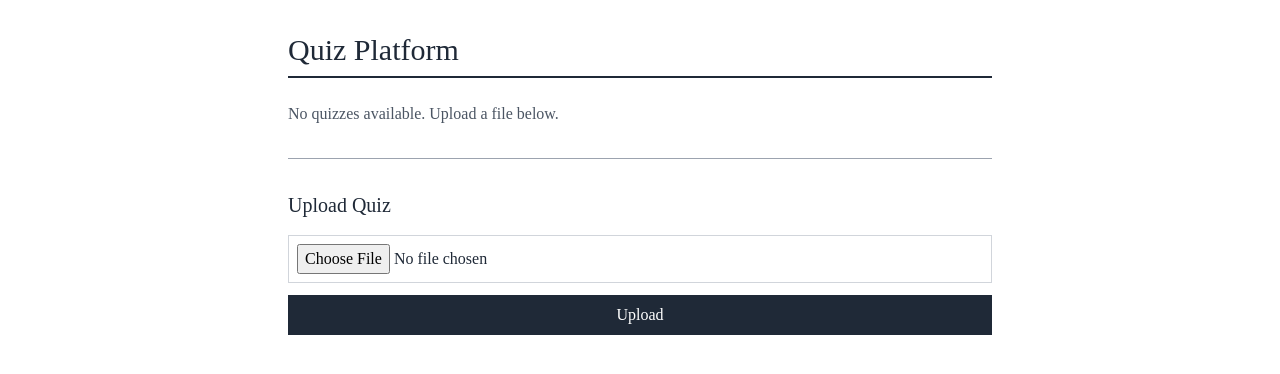
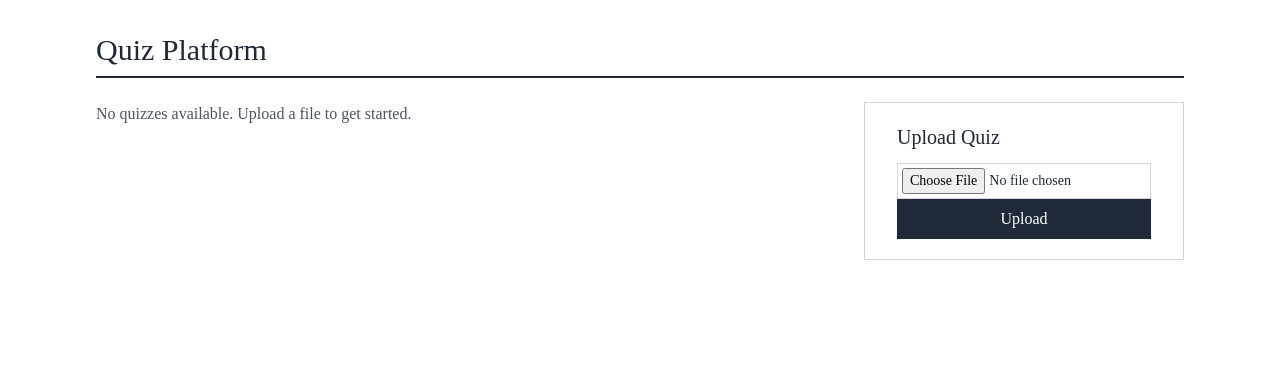
Before and after one commit to alfaarizi/agentic-mcq-generator, a FastAPI app: page /api/v1/quizzes in a window 1280 px wide. Shown: the top 374 px of the page. Run offline with FastAPI, Linux system fonts and the light colour scheme; some libraries are stand-ins or nearby versions.

Commit message:
feat: better quizzes page and handle unanswered questions

```diff
--- a/templates/quizzes.html
+++ b/templates/quizzes.html
@@ -7,11 +7,17 @@
     <script src="https://cdn.tailwindcss.com"></script>
     <style>
         body { font-family: 'Times New Roman', Times, serif; }
+        .quiz-list::-webkit-scrollbar { width: 8px; }
+        .quiz-list::-webkit-scrollbar-track { background: #f1f1f1; }
+        .quiz-list::-webkit-scrollbar-thumb { background: #888; }
     </style>
 </head>
-<body class="bg-white text-gray-800 max-w-3xl mx-auto p-8">
+<body class="bg-white text-gray-800 max-w-full md:max-w-6xl mx-auto p-4 md:p-8">
     <h1 class="text-3xl text-gray-800 border-b-2 border-gray-800 pb-2 mb-6">Quiz Platform</h1>
 
+    <div class="flex flex-col md:flex-row gap-6">
+        <!-- Left: Scrollable Quiz List -->
+        <div class="flex-1 md:overflow-y-scroll md:max-h-[calc(100vh-200px)] md:pr-1 quiz-list">
             {% if quizzes %}
             {% for quiz in quizzes %}
             <div class="border border-gray-300 p-5 mb-4 group relative" data-slug="{{ quiz.slug }}">
@@ -41,16 +47,26 @@
             </div>
             {% endfor %}
             {% else %}
-    <p class="text-gray-600">No quizzes available. Upload a file below.</p>
+            <p class="text-gray-600">No quizzes available. Upload a file to get started.</p>
             {% endif %}
+        </div>
 
-    <hr class="my-8 border-gray-400">
+        <!-- Separator for mobile -->
+        <hr class="md:hidden border-gray-400">
 
-    <h3 class="text-xl mb-4">Upload Quiz</h3>
+        <!-- Right: Fixed Upload Section -->
+        <div class="w-full md:w-80 md:flex-shrink-0">
+            <div class="border border-gray-300 p-5 md:sticky md:top-0">
+                <div class="px-3">
+                    <h3 class="text-xl mb-3">Upload Quiz</h3>
                     <form action="{{ api_base_url }}/quizzes" method="post" enctype="multipart/form-data">
-        <input type="file" name="file" accept=".md" required class="w-full p-2 border border-gray-300 mb-3">
+                        <input type="file" name="file" accept=".md" required class="w-full p-1 border border-gray-300 text-sm">
                         <button type="submit" class="w-full bg-gray-800 hover:bg-gray-700 text-white py-2 px-4">Upload</button>
                     </form>
+                </div>
+            </div>
+        </div>
+    </div>
 
     <script>
         const API = '{{ api_base_url }}';
```
Also changed, not shown: templates/quiz.html (+4 -3 lines). Lines whose indentation alone changed are shown as unchanged.
